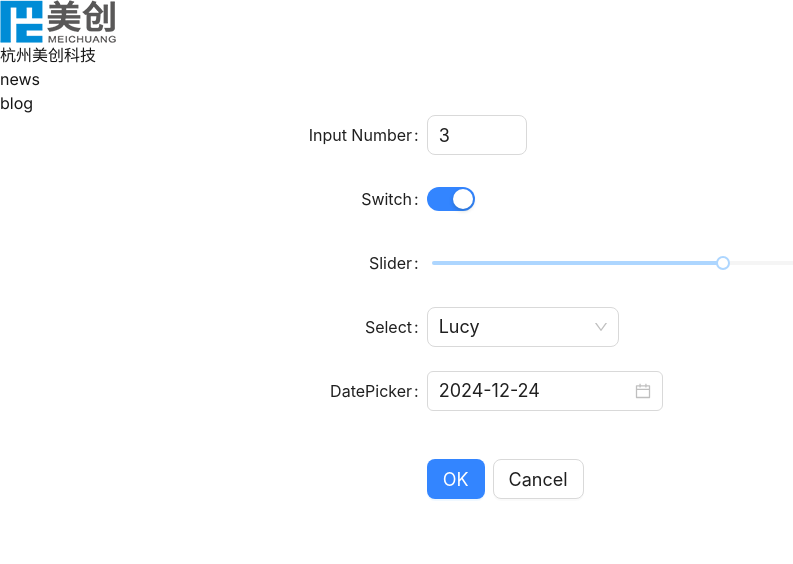
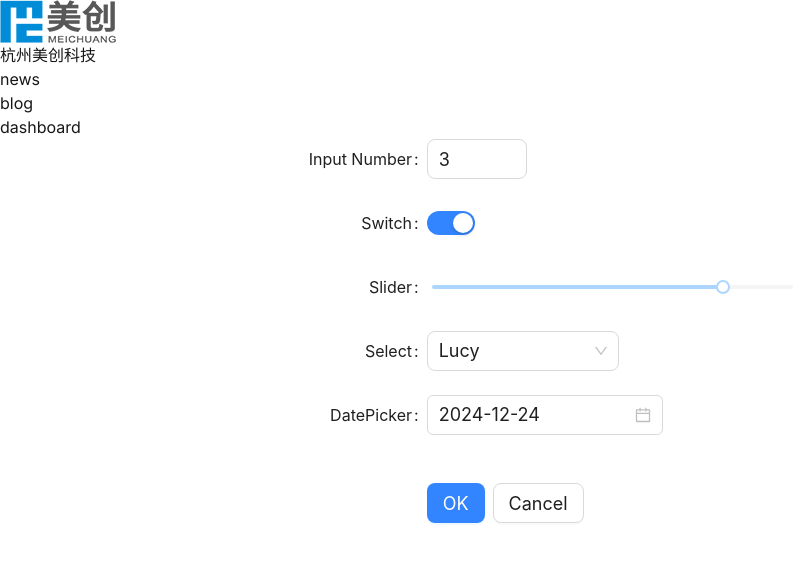
Before and after one commit to 178518/antd-next-vercel, a Next.js app: page / in a window 1280 px wide. Shown: the top 564 px of the page, without its empty margins (0-793 px from the left). Built offline with nearby package versions, Linux system fonts and the light colour scheme.

Commit message:
feat:init

```diff
--- a/app/blog/[[...slug]]/page.tsx
+++ b/app/blog/[[...slug]]/page.tsx
@@ -5,22 +5,11 @@ const Blog = async ({ searchParams, params }: { searchParams: any; params: Promi
   const slug = (await params).slug;
   console.log(slug);
 
-  const { userName = 'zhaoyun' } = searchParams; // 从 searchParams 中获取查询参数
-
-  // 使用查询参数拼接到请求 URL
-  const res = await fetch(`http://lowcode.dev.mchz.com.cn/mcapi/getJwtToken/${userName}`);
-
-  if (!res.ok) {
-    throw new Error('Failed to fetch data');
-  }
-
-  const data = await res.json();
-  console.log(data);
+  const { userName } = await searchParams;
 
   return (
     <>
-      My Post: {slug}
-      <div>{data.data.token}</div>
+      My Post: {slug} {userName}
     </>
   );
 };
--- a/app/layout.tsx
+++ b/app/layout.tsx
@@ -1,6 +1,7 @@
 import type { Metadata, Viewport } from 'next';
 import React from 'react';
 import { Inter } from 'next/font/google';
+import '@ant-design/v5-patch-for-react-19';
 import { ConfigProvider } from 'antd';
 import zhCN from 'antd/locale/zh_CN';
 import 'dayjs/locale/zh-cn';
--- a/app/page.tsx
+++ b/app/page.tsx
@@ -39,6 +39,11 @@ const HomePage: React.FC = () => {
         <li>
           <Link href="/blog/1/2/3?userName=leihang" target="_blank">
             blog
+          </Link>
+        </li>
+        <li>
+          <Link href="/dashboard" target="_blank">
+            dashboard
           </Link>
         </li>
       </ul>
```
Also changed, not shown: package.json (+6 -5 lines), next.config.ts (renamed from next.config.mts), 2 other files (tests, documents, lock files or other folders).
